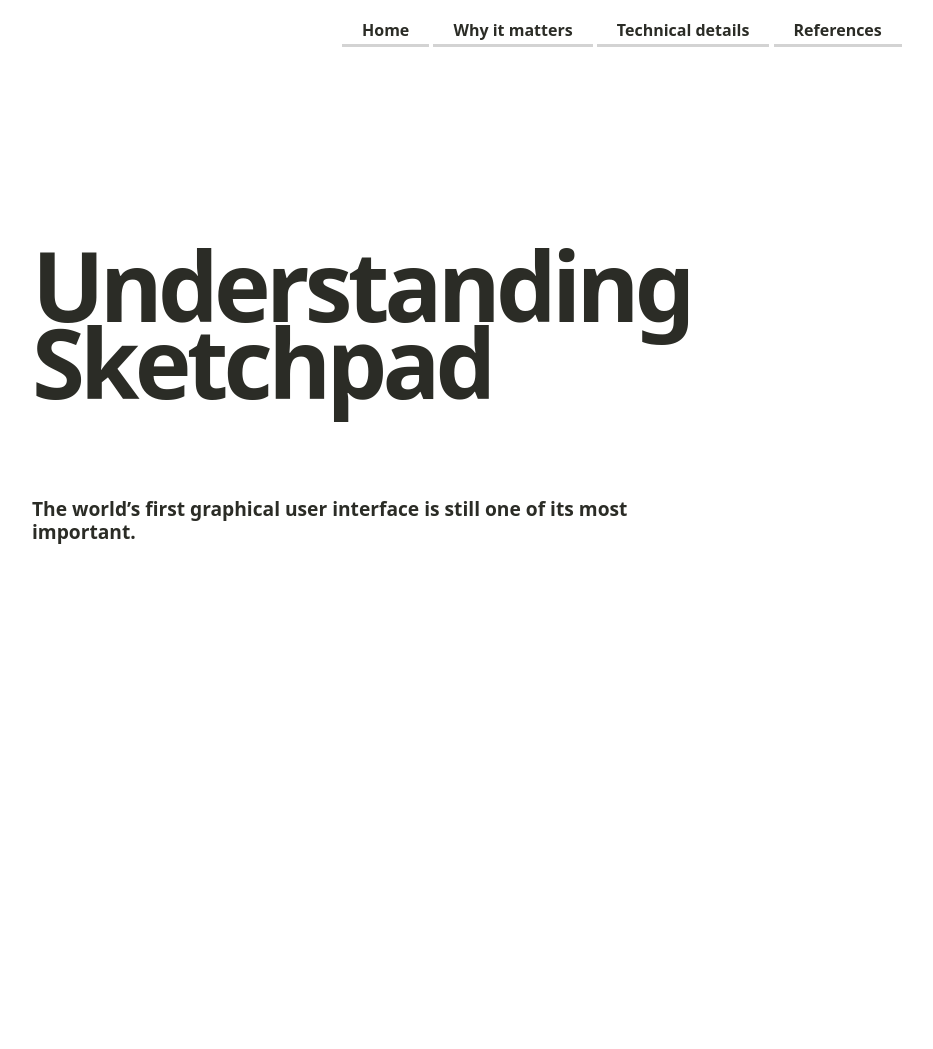
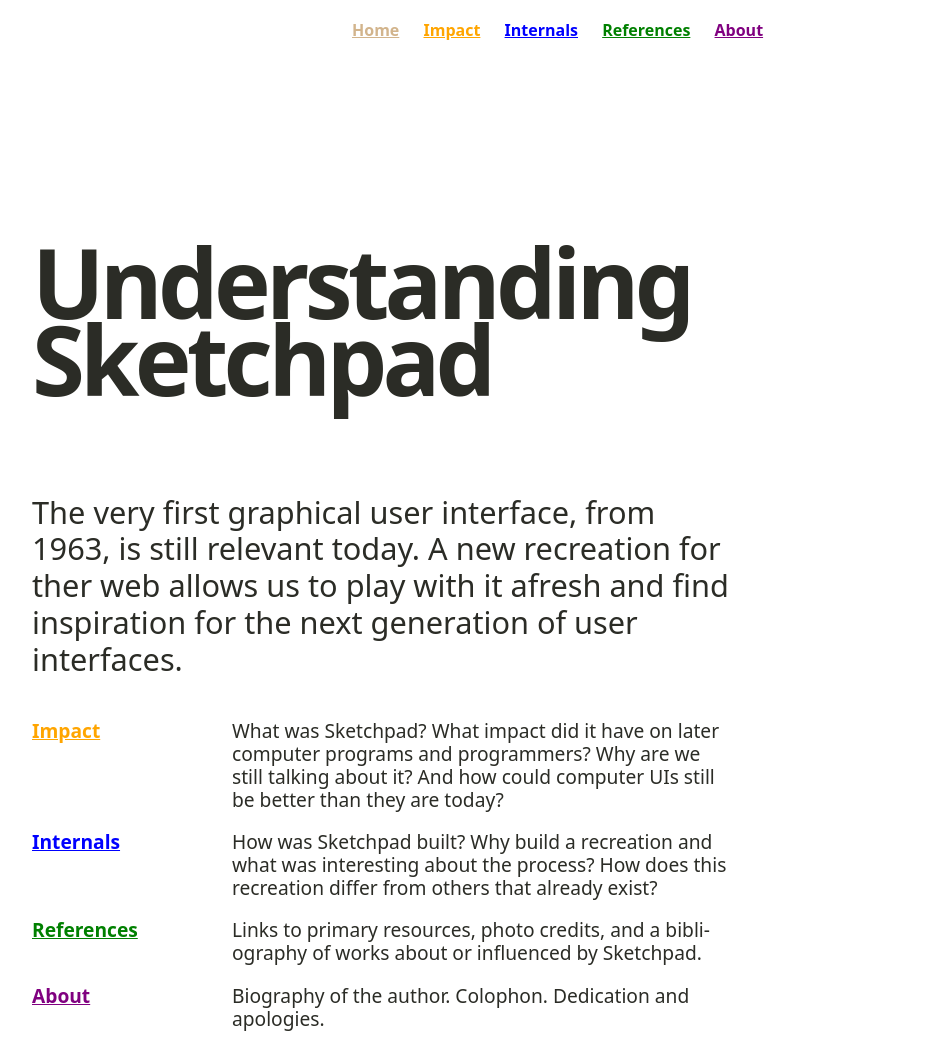
Before and after one commit to asolove/asolove.github.io, a Jekyll site: the page built from sketchpad/index.md, in a window 1280 px wide. Shown: the whole page, without its empty margins (26-959 px from the left). Built offline with Jekyll 4.4.1, drawn with Linux system fonts in a browser that asks for light colours; comment, search, counter and statistics services are not loaded; before the commit the page ends 900 px from its top, so only the background shows below that.

Commit message:
More sketchpad styling, home page nav.

```diff
--- a/_config.yml
+++ b/_config.yml
@@ -1,5 +1,4 @@
 name: Adam Solove
 description: Personal site
-highlighter: pygments
 url: http://adamsolove.com/
 markdown: kramdown
--- a/_layouts/sketchpad.html
+++ b/_layouts/sketchpad.html
@@ -30,9 +30,10 @@
     <nav class="top">
       <ol>
         <li><a href="/sketchpad/">Home</a></li>
-        <li><a href="/sketchpad/impact">Why it matters</a></li>
-        <li><a href="/sketchpad/recreating">Technical details</a></li>
+        <li><a href="/sketchpad/impact">Impact</a></li>
+        <li><a href="/sketchpad/internals">Internals</a></li>
         <li><a href="/sketchpad/references">References</a></li>
+        <li><a href="/sketchpad/about">About</a></li>
       </ol>
     </nav>
 
--- a/css/sketchpad.css
+++ b/css/sketchpad.css
@@ -87,6 +87,11 @@ article h4 {
   font-stretch: semi-condensed
 }
 
+svg {
+  position: absolute; left: 0; top: 0;
+  pointer-events: none;
+}
+
 aside {
   float: right;
   margin-right: -300px;
@@ -111,9 +116,23 @@ nav.top ol li {
 
 nav.top a {
   display: inline-block;
-  padding: 10px 20px;
+  padding: 10px 10px;
   font-weight: bold;
-  text-decoration: none;
   line-height: 0.5;
-  border-bottom: 3px solid lightgray;
 }
+
+a[href="/sketchpad/"] {
+  color: tan;
+}
+a[href$=impact] {
+  color: orange;
+}
+a[href$=internals] {
+  color: blue;
+}
+a[href$=references] {
+  color: green;
+}
+a[href$=about] {
+  color: purple;
+}
--- a/sketchpad/index.md
+++ b/sketchpad/index.md
@@ -6,4 +6,20 @@ permalink: /sketchpad/
 
 # Understanding Sketchpad
 
-## The world's first graphical user interface is still one of its most important.
+#### The very first graphical user interface, from 1963, is still relevant today. A new recreation for ther web allows us to play with it afresh and find inspiration for the next generation of user interfaces.
+
+## <a href="/sketchpad/impact">Impact</a>
+
+What was Sketchpad? What impact did it have on later computer programs and programmers? Why are we still talking about it? And how could computer UIs still be better than they are today?
+
+## <a href="/sketchpad/internals">Internals</a>
+
+How was Sketchpad built? Why build a recreation and what was interesting about the process? How does this recreation differ from others that already exist?
+
+## <a href="/sketchpad/references">References</a>
+
+Links to primary resources, photo credits, and a bibliography of works about or influenced by Sketchpad.
+
+## <a href="/sketchpad/about">About</a>
+
+Biography of the author. Colophon. Dedication and apologies.
```
Also changed, not shown: sketchpad/impact.md (+11 -1 lines).
